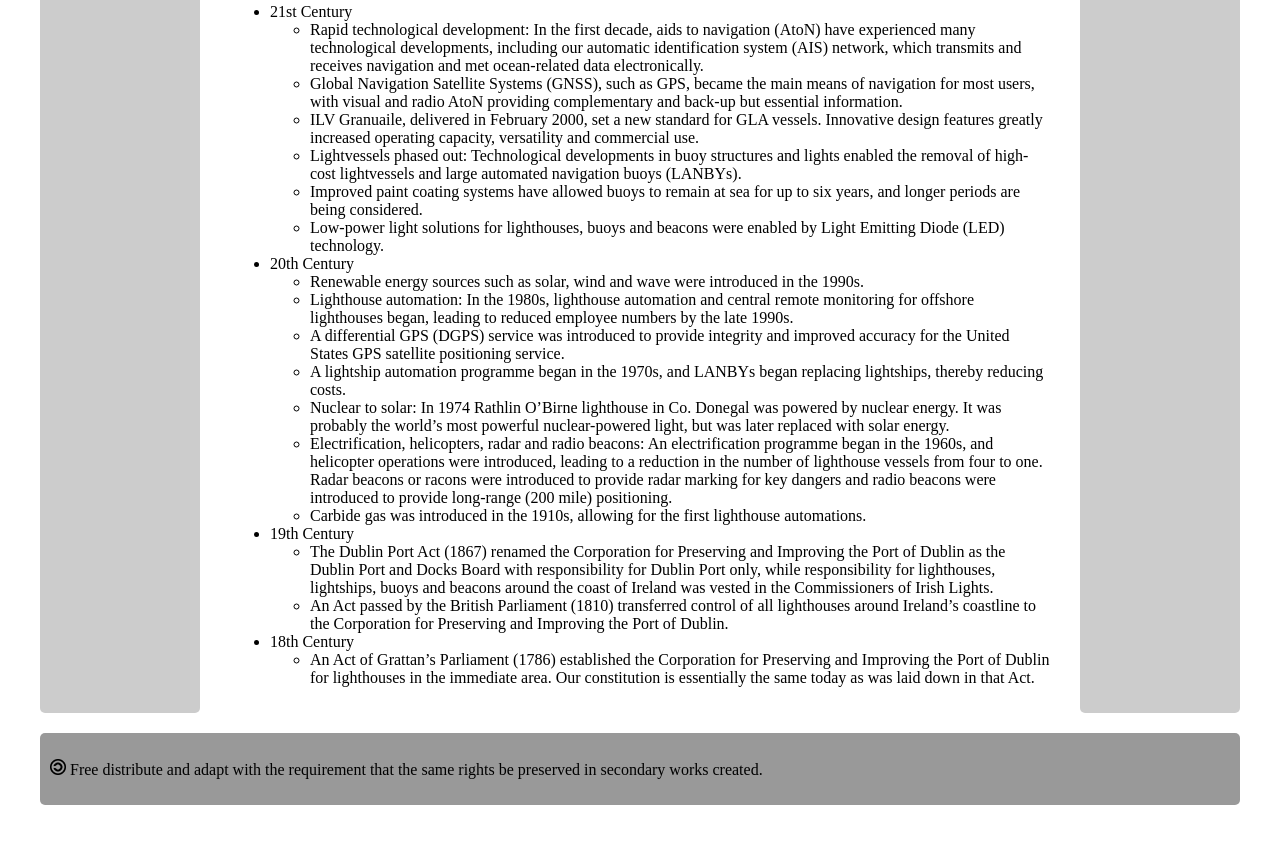
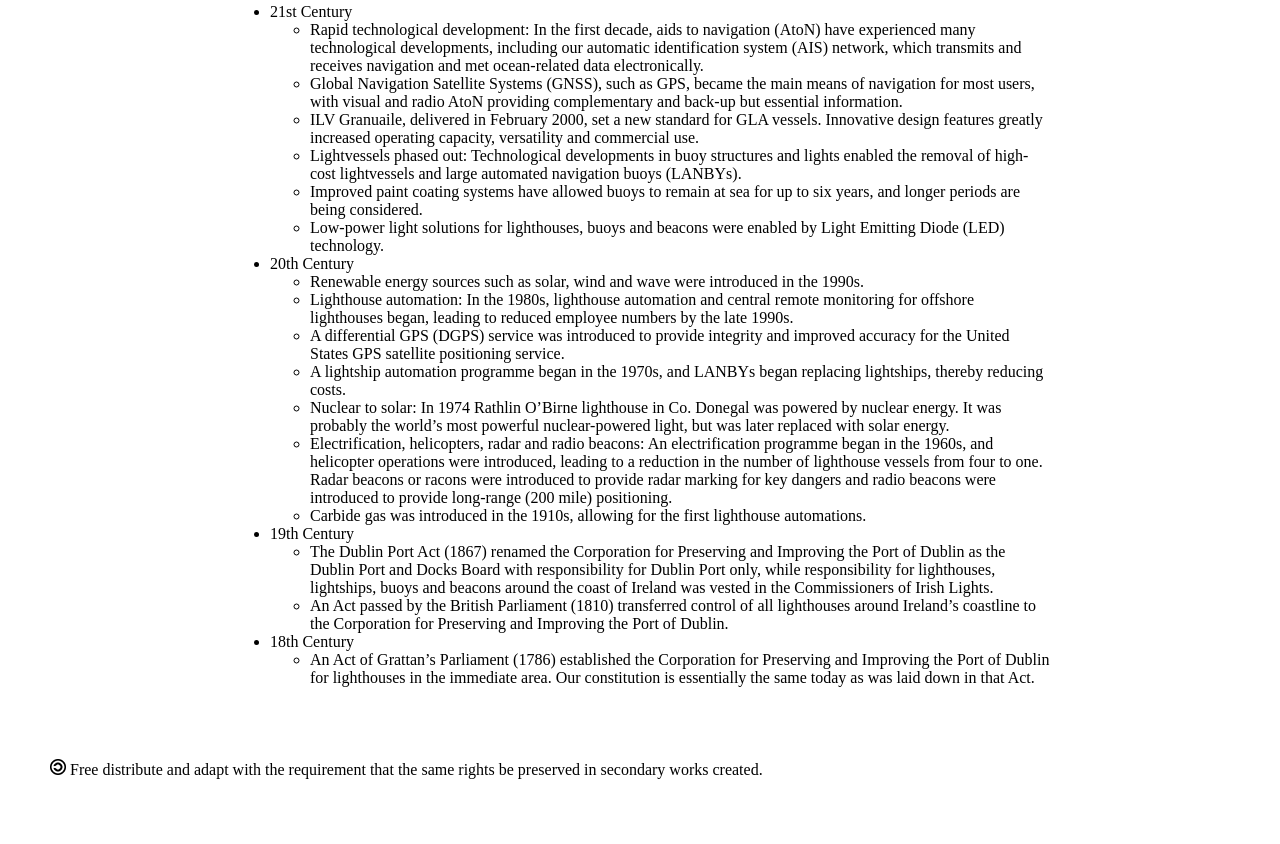
Before and after one commit to egan16/lighthouses, a plain HTML site: page index.html in a window 1280 px wide. Shown: the part 1032-1876 px from the top of the page. Drawn offline with Linux system fonts and the light colour scheme.

Commit message:
Changed color of sidebars and footer

```diff
--- a/assets/css/background.css
+++ b/assets/css/background.css
@@ -25,13 +25,13 @@
 }
 
 .sidebar {
-  background-color: #ccc;
+  background-color: #fff;
 }
 
 .sidebar2 {
-  background-color: #ccc;
+  background-color: #fff;
 }
 
 .footer {
-  background-color: #999;
+  background-color: #fff;
 }
```
